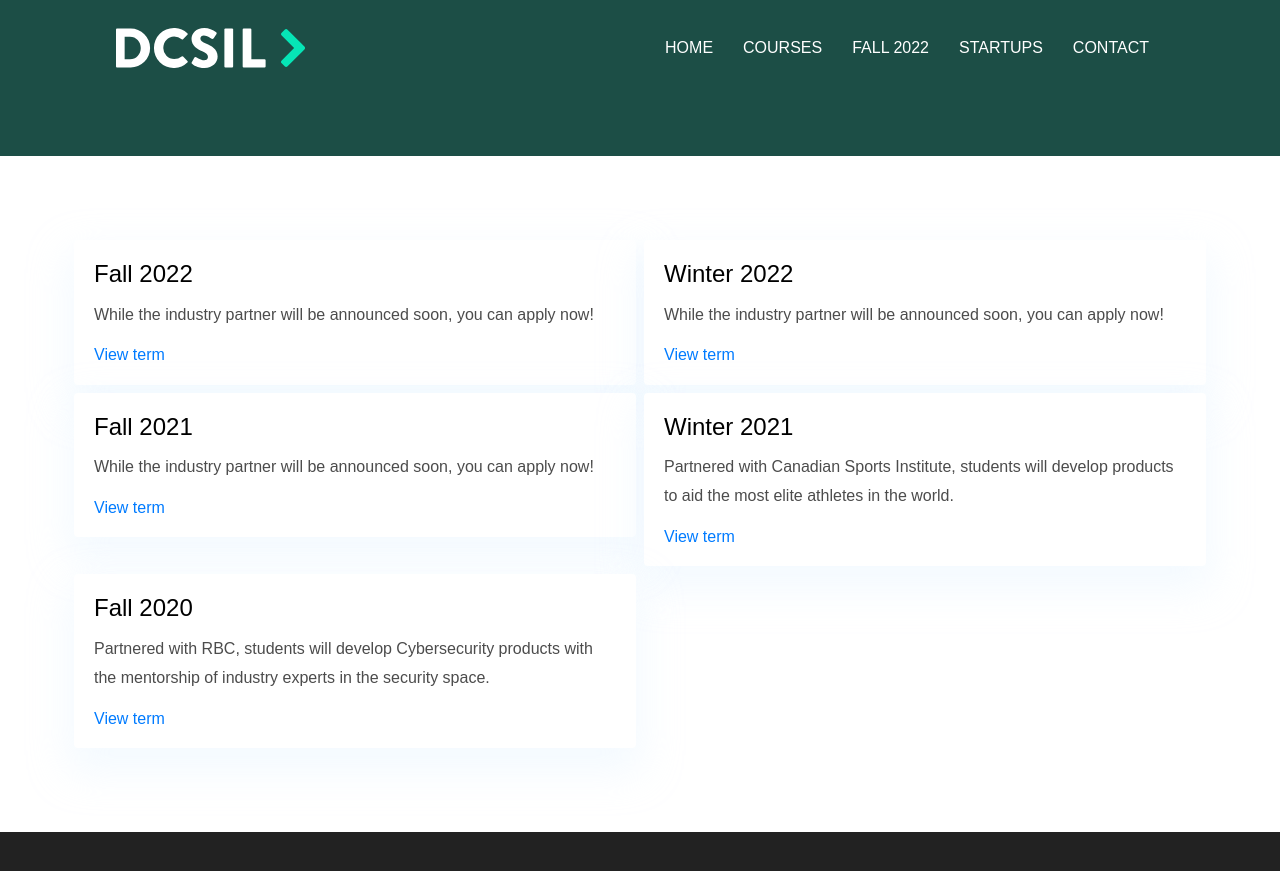
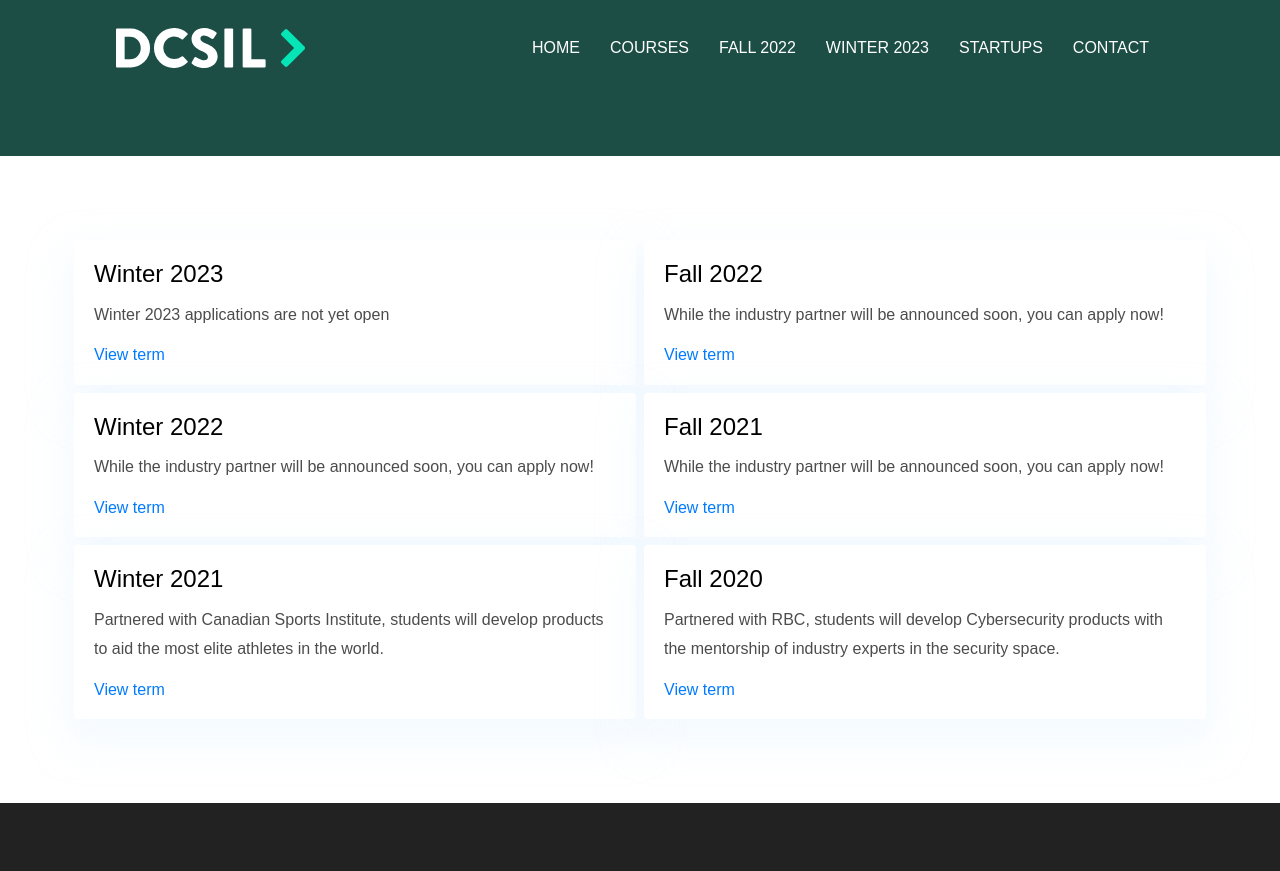
Before and after one commit to dcsil/website, a Jekyll site: the page built from _pages/term/terms.html, in a window 1280 px wide and 900 px high, scrolled down 363 px. Shown: the top 871 px of the window. Built offline with Jekyll 4.4.1, drawn with Linux system fonts in a browser that asks for light colours.

Commit message:
Add winter 2023

```diff
--- a/_data/settings.yml
+++ b/_data/settings.yml
@@ -18,6 +18,9 @@
   closed:
     title: "Applications are Closed"
     link: "#"
+  not_open:
+    title: "Applications are not open yet"
+    link: "#"
 
 theme:
   term: Fall 2022
@@ -26,6 +29,7 @@
 menu:
   - {name: 'Courses', link: '/student-courses', active: 'course' }
   - {name: 'Fall 2022', link: '/fall-2022' , active: 'fall_term' }
+  - {name: 'Winter 2023', link: '/winter-2023' , active: 'winter_term' }
   - {name: 'Startups', link: '/startups', active: 'startups' }
   - {name: 'Contact', link: '/contact', active: 'contact' }
 
--- /dev/null
+++ b/_pages/term/winter-2023.html
@@ -0,0 +1,12 @@
+---
+title: Winter 2023
+layout: page
+date: 2023.0
+type: 'term'
+active: 'fall_term'
+excerpt: Winter 2023 applications are not yet open
+link: not_open
+---
+
+{% capture content %}{% include terms/winter-2023.md %}{% endcapture %}
+{% include layouts/markdown_content.html content=content %}
```
Also changed, not shown: _includes/terms/winter-2023.md (added, +25 -0 lines).
